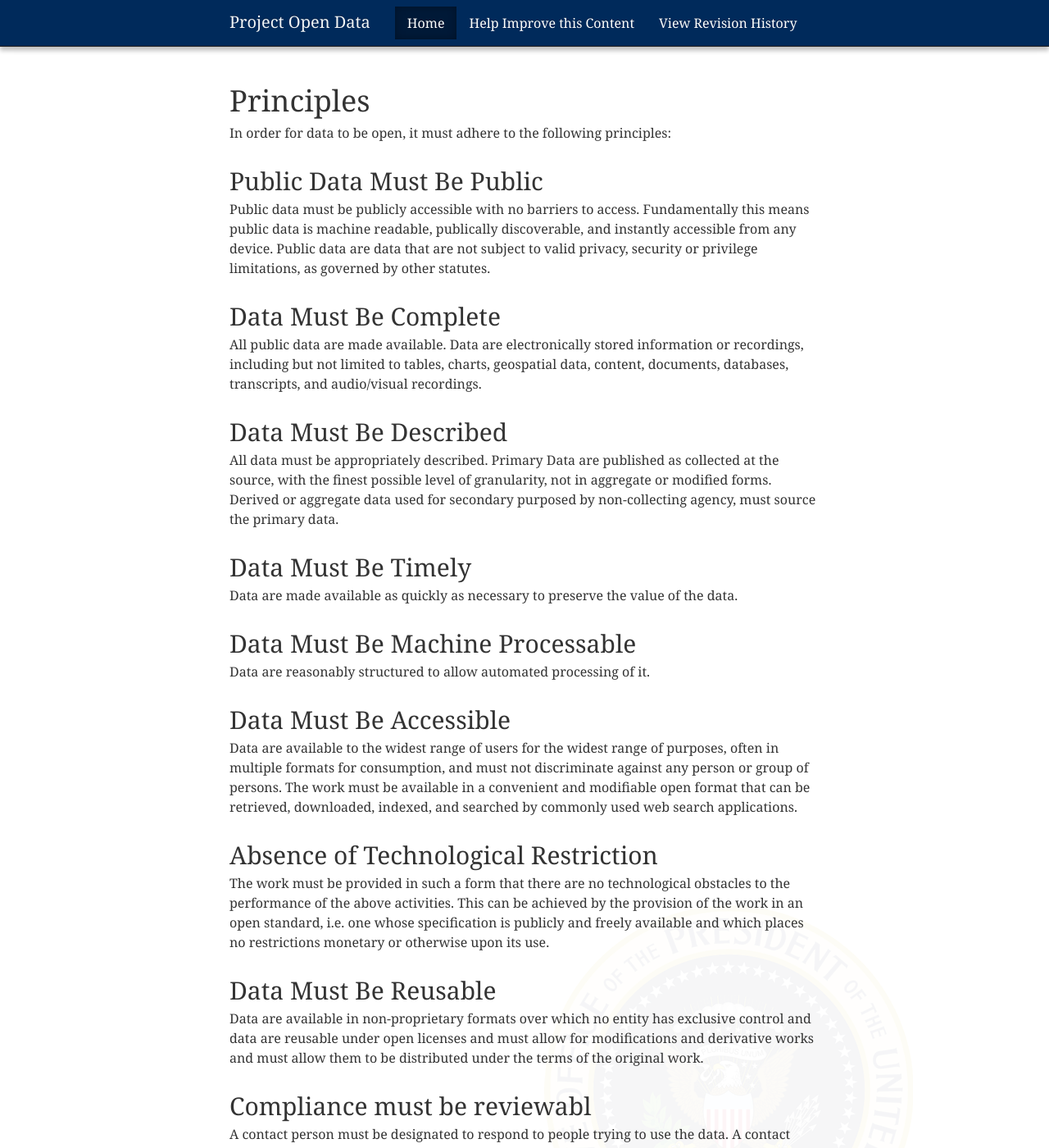
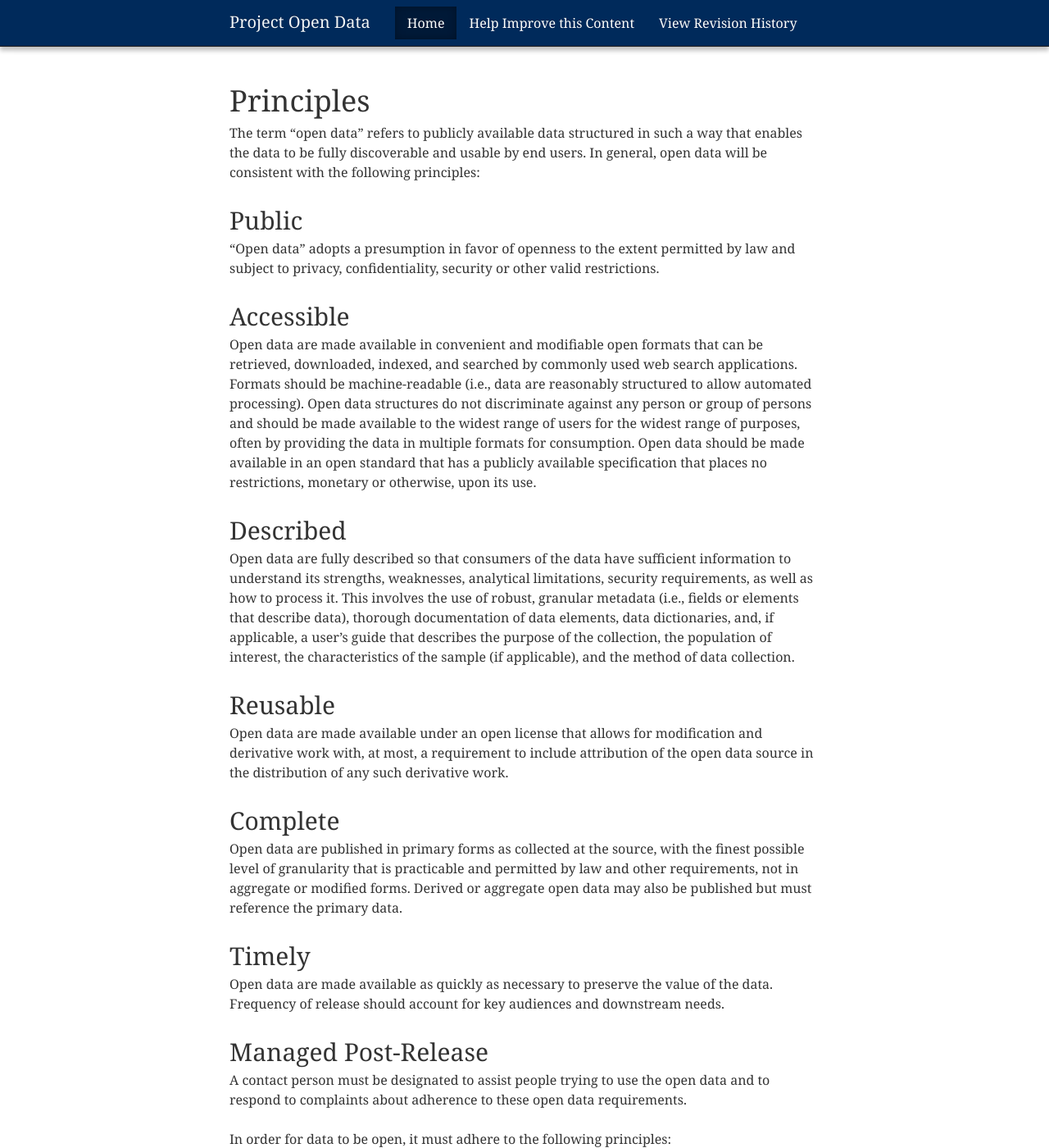
Before and after one commit to gbinal/p-o-d.github.com, a Jekyll site: the page built from principles.md, in a window 1280 px wide and 1400 px high. Shown: the whole window at 82% size. Built offline with Jekyll 4.4.1, drawn with Linux system fonts in a browser that asks for light colours; nearby versions of some CDN libraries; some of the changed text lies outside the part shown.

Commit message:
Updated principles.md

```diff
--- a/principles.md
+++ b/principles.md
@@ -5,11 +5,40 @@ permalink: /principles/
 filename: principles.md
 ---
 
+The term “open data” refers to publicly available data structured in such a way that enables the data to be fully discoverable and usable by end users.  In general, open data will be consistent with the following principles:
+
+## Public
+"Open data" adopts a presumption in favor of openness to the extent permitted by law and subject to privacy, confidentiality, security or other valid restrictions.
+
+## Accessible
+Open data are made available in convenient and modifiable open formats that can be retrieved, downloaded, indexed, and searched by commonly used web search applications.  Formats should be machine-readable (i.e., data are reasonably structured to allow automated processing).  Open data structures do not discriminate against any person or group of persons and should be made available to the widest range of users for the widest range of purposes, often by providing the data in multiple formats for consumption.  Open data should be made available in an open standard that has a publicly available specification that places no restrictions, monetary or otherwise, upon its use.
+
+## Described
+Open data are fully described so that consumers of the data have sufficient information to understand its strengths, weaknesses, analytical limitations, security requirements, as well as how to process it.  This involves the use of robust, granular metadata (i.e., fields or elements that describe data), thorough documentation of data elements, data dictionaries, and, if applicable, a user’s guide that describes the purpose of the collection, the population of interest, the characteristics of the sample (if applicable), and the method of data collection.
+
+## Reusable
+Open data are made available under an open license that allows for modification and derivative work with, at most, a requirement to include attribution of the open data source in the distribution of any such derivative work.
+
+## Complete
+Open data are published in primary forms as collected at the source, with the finest possible level of granularity that is practicable and permitted by law and other requirements, not in aggregate or modified forms.  Derived or aggregate open data may also be published but must reference the primary data.
+
+## Timely
+Open data are made available as quickly as necessary to preserve the value of the data. Frequency of release should account for key audiences and downstream needs.
+
+## Managed Post-Release
+A contact person must be designated to assist people trying to use the open data and to respond to complaints about adherence to these open data requirements.
+
+
+
+
+
+
+
 In order for data to be open, it must adhere to the following principles:
 
 ## Public Data Must Be Public
 
-Public data must be publicly accessible with no barriers to access. Fundamentally this means public data is machine readable, publically discoverable, and instantly accessible from any device. Public data are data that are not subject to valid privacy, security or privilege limitations, as governed by other statutes.
+Public data must be publicly accessible with no barriers to access. Fundamentally this means public data is publically discoverable, machine readable, and instantly accessible from any device. Public data are data that are not subject to valid privacy, security or privilege limitations, as governed by other statutes.
 
 ## Data Must Be Complete
 
```
